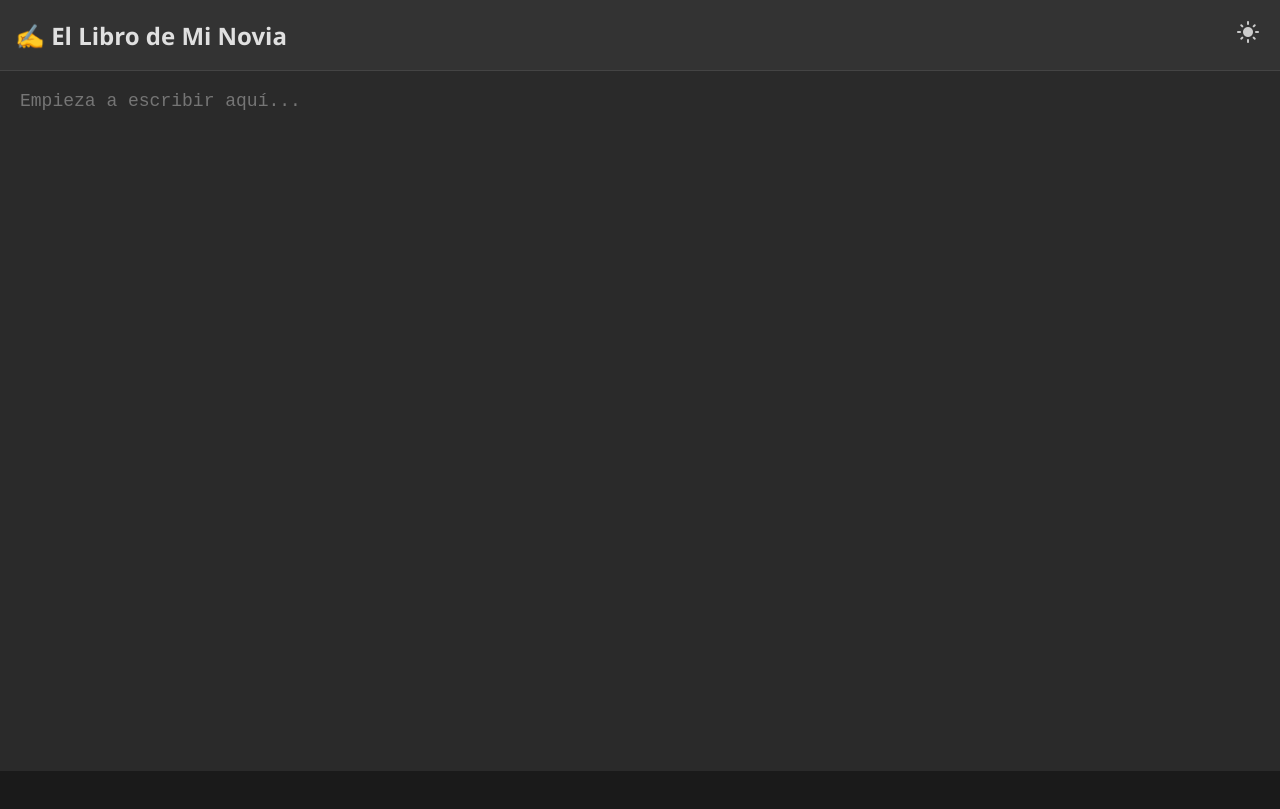
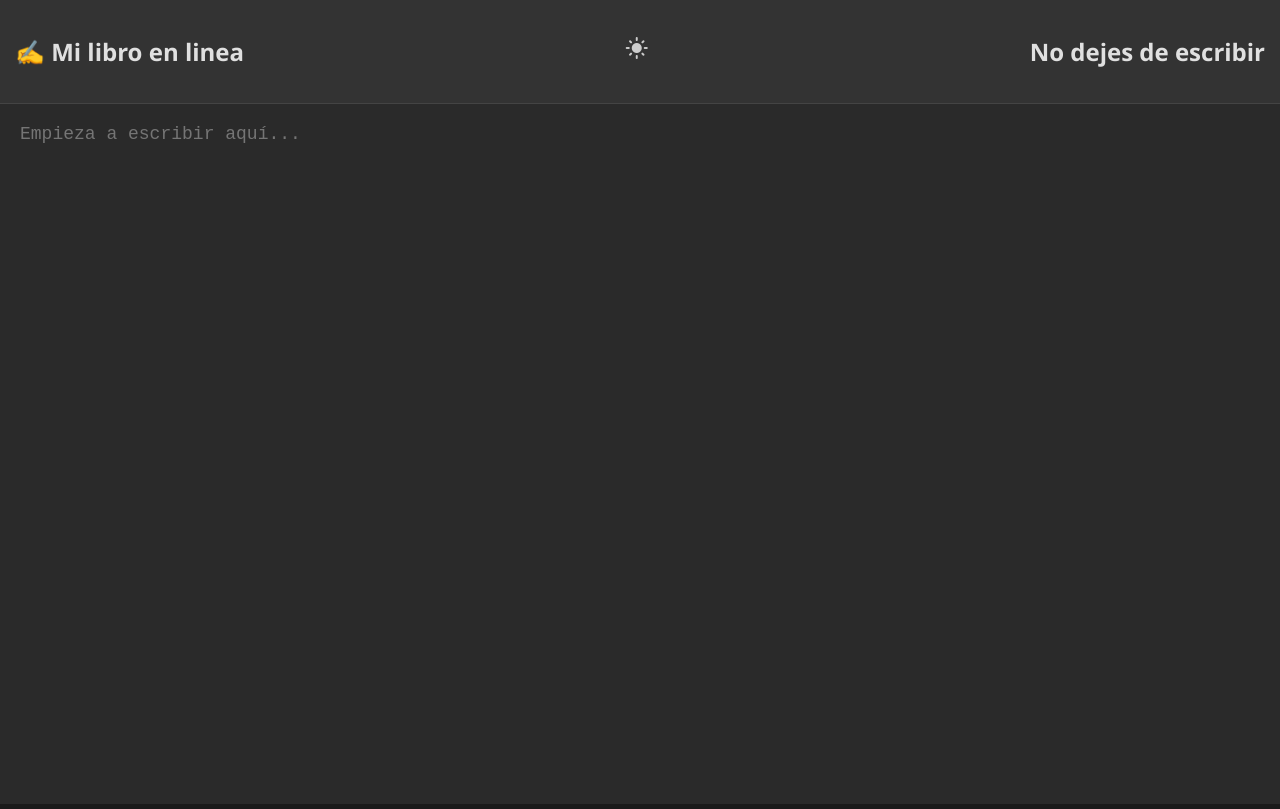
Before and after one commit to leonardo-tavera-anton/libroenlinea, a website: page public/index.html in a window 1280 px wide. Drawn offline with Linux system fonts and the light colour scheme; no server answers.

Commit message:
Update index.html

```diff
--- a/public/index.html
+++ b/public/index.html
@@ -1,7 +1,7 @@
 <!DOCTYPE html>
 <html>
 <head>
-    <title>El Libro de Mi Novia</title>
+    <title>Mi libro en linea</title>
     <meta charset="UTF-8">
     <meta name="viewport" content="width=device-width, initial-scale=1">
     <link href="https://fonts.googleapis.com/icon?family=Material+Icons" rel="stylesheet">
@@ -138,10 +138,11 @@
     </style>
 </head>
 <body class="dark-mode"> <div class="header">
-        <h1>✍️ El Libro de Mi Novia</h1>
+        <h1>✍️ Mi libro en linea</h1>
         <button id="mode-toggle" title="Cambiar Tema" aria-label="Cambiar Tema">
             <span class="material-icons">light_mode</span>
         </button>
+        <h2>No dejes de escribir</h2>
     </div>
 
     <textarea id="editor" placeholder="Empieza a escribir aquí..."></textarea>
```
